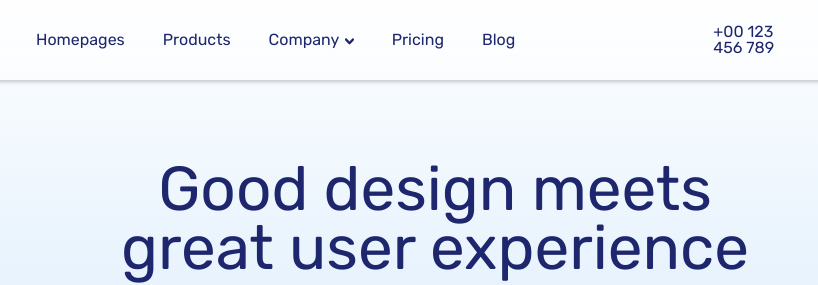
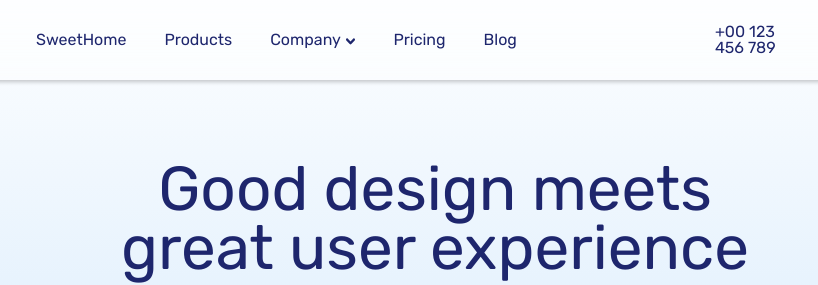
Before and after one commit to HAYVENO/ProjectX, a plain HTML site: page index.html in a window 1280 px wide. Shown: the top 285 px of the page, 205-1023 px from the left. Drawn offline with Linux system fonts and the light colour scheme.

Commit message:
nav test change

```diff
--- a/index.html
+++ b/index.html
@@ -20,7 +20,7 @@
       </a>
       <nav>
         <ul class="nav-list">
-          <li class="page-link"><a href="#" class="link">Homepages</a></li>
+          <li class="page-link"><a href="#" class="link">SweetHome</a></li>
           <li class="page-link"><a href="#" class="link">Products</a></li>
           <li class="page-link no-wrap">
             <a href="#" class="link">
```
